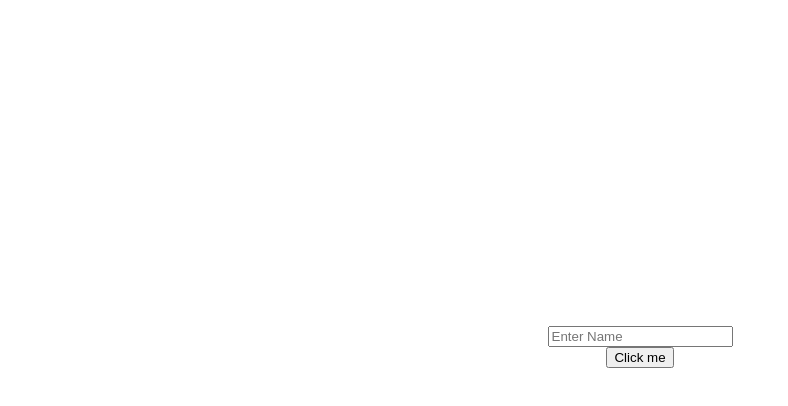
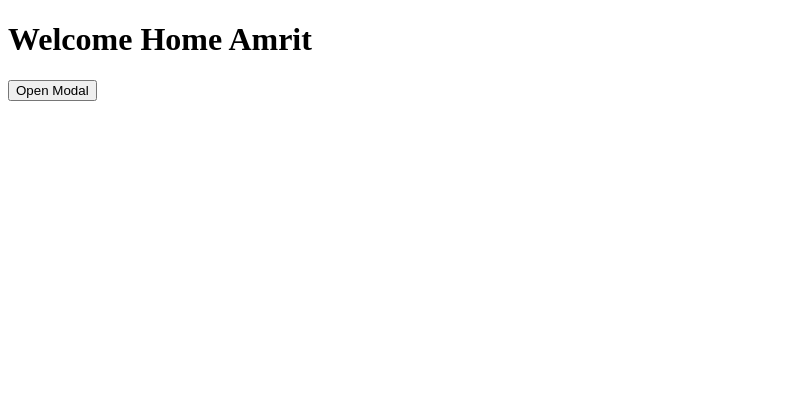
Before and after one commit to amrit-7/react-tut, a React (Vite) app: page / in a window 1280 px wide. Shown: the top 406 px of the page, without its empty margins (0-788 px from the left). Built offline with nearby package versions, Linux system fonts and the light colour scheme.

Commit message:
conditional rendering

```diff
--- a/src/App.jsx
+++ b/src/App.jsx
@@ -1,30 +1,39 @@
-import { useState } from "react";
-import "./App.css";
-import HeadingComponent from "./Component/Heading/Heading.component";
+import Home from "./Component/Home/Home";
+import LoginComponent from "./Component/Login/Login";
+
 const App = () => {
-  const [name, setName] = useState("");
-  const [stringValue, setStringValue] = useState("");
-  const handleInputChange = (e) => {
-    setStringValue(e.target.value);
-  };
-  const handleClick = () => {
-    setName(stringValue);
-  };
-  console.log("------ 1st RENDER ------");
-  return (
-    <div
-      style={{
-        display: "flex",
-        flexDirection: "column",
-        alignItems: "center",
-        justifyContent: "center",
-        minHeight: "90vh",
-      }}
-    >
-      <input placeholder="Enter Name" onChange={handleInputChange} />
-      <button onClick={handleClick}>Click me</button>
-      <HeadingComponent data={name} data2={"Hello"} data3={"byebye"} />
-    </div>
-  );
+  let user = "Amrit";
+  return <>{user ? <Home name={user} /> : <LoginComponent />}</>;
 };
 export default App;
+
+// import { useState } from "react";
+// import "./App.css";
+// import HeadingComponent from "./Component/Heading/Heading.component";
+// const App = () => {
+//   const [name, setName] = useState("");
+//   const [stringValue, setStringValue] = useState("");
+//   const handleInputChange = (e) => {
+//     setStringValue(e.target.value);
+//   };
+//   const handleClick = () => {
+//     setName(stringValue);
+//   };
+//   console.log("------ 1st RENDER ------");
+//   return (
+//     <div
+//       style={{
+//         display: "flex",
+//         flexDirection: "column",
+//         alignItems: "center",
+//         justifyContent: "center",
+//         minHeight: "90vh",
+//       }}
+//     >
+//       <input placeholder="Enter Name" onChange={handleInputChange} />
+//       <button onClick={handleClick}>Click me</button>
+//       <HeadingComponent data={name} data2={"Hello"} data3={"byebye"} />
+//     </div>
+//   );
+// };
+// export default App;
--- /dev/null
+++ b/src/Component/Buttons/Buttons.jsx
@@ -0,0 +1,11 @@
+export const LoginButton = () => {
+  return <div>Login</div>;
+};
+
+export const AddToCart = () => {
+  return <>Add Cart</>;
+};
+
+export const AdUser = () => {
+  return <>Add User</>;
+};
--- a/src/Component/Heading/Heading.component.jsx
+++ b/src/Component/Heading/Heading.component.jsx
@@ -1,11 +1,9 @@
+/* eslint-disable react/prop-types */
 const HeadingComponent = (props) => {
-  console.log(
-    "🚀 ~ file: Heading.component.jsx:2 ~ HeadingComponent ~ props:",
-    props.data
-  );
+  const { data } = props;
   return (
     <>
-      <h1>{props.data}</h1>
+      <h1>{data}</h1>
     </>
   );
 };
--- /dev/null
+++ b/src/Component/Home/Home.jsx
@@ -0,0 +1,18 @@
+/* eslint-disable react/prop-types */
+import { useState } from "react";
+import ModalComponent from "../Modal/ModalComponent";
+const Home = ({ name }) => {
+  const [visible, setVisible] = useState(false);
+  const handleToggleModal = () => {
+    setVisible(!visible);
+  };
+  return (
+    <>
+      <h1>Welcome Home {name}</h1>
+      <button onClick={handleToggleModal}>Open Modal</button>
+      {visible ? <ModalComponent name={name} /> : null}
+    </>
+  );
+};
+
+export default Home;
--- /dev/null
+++ b/src/Component/Login/Login.jsx
@@ -0,0 +1,11 @@
+import { LoginButton } from "../Buttons/Buttons";
+const LoginComponent = () => {
+  return (
+    <>
+      <div>Login Page</div>
+      <LoginButton />
+    </>
+  );
+};
+
+export default LoginComponent;
--- /dev/null
+++ b/src/Component/Modal/ModalComponent.jsx
@@ -0,0 +1,18 @@
+const ModalComponent = (props) => {
+  const { name } = props;
+  return (
+    <div
+      style={{
+        border: "1px solid green",
+        padding: "10px",
+        boxShadow: "1px 1px 5px #000",
+        borderRadius: "10px",
+        marginTop: "10px",
+      }}
+    >
+      <h1>Hellllooo {name}</h1>
+    </div>
+  );
+};
+
+export default ModalComponent;
```
Also changed, not shown: src/Component/Counter/Counter.jsx (added, +27 -0 lines), src/Component/Home/Home.styles.css (added).
